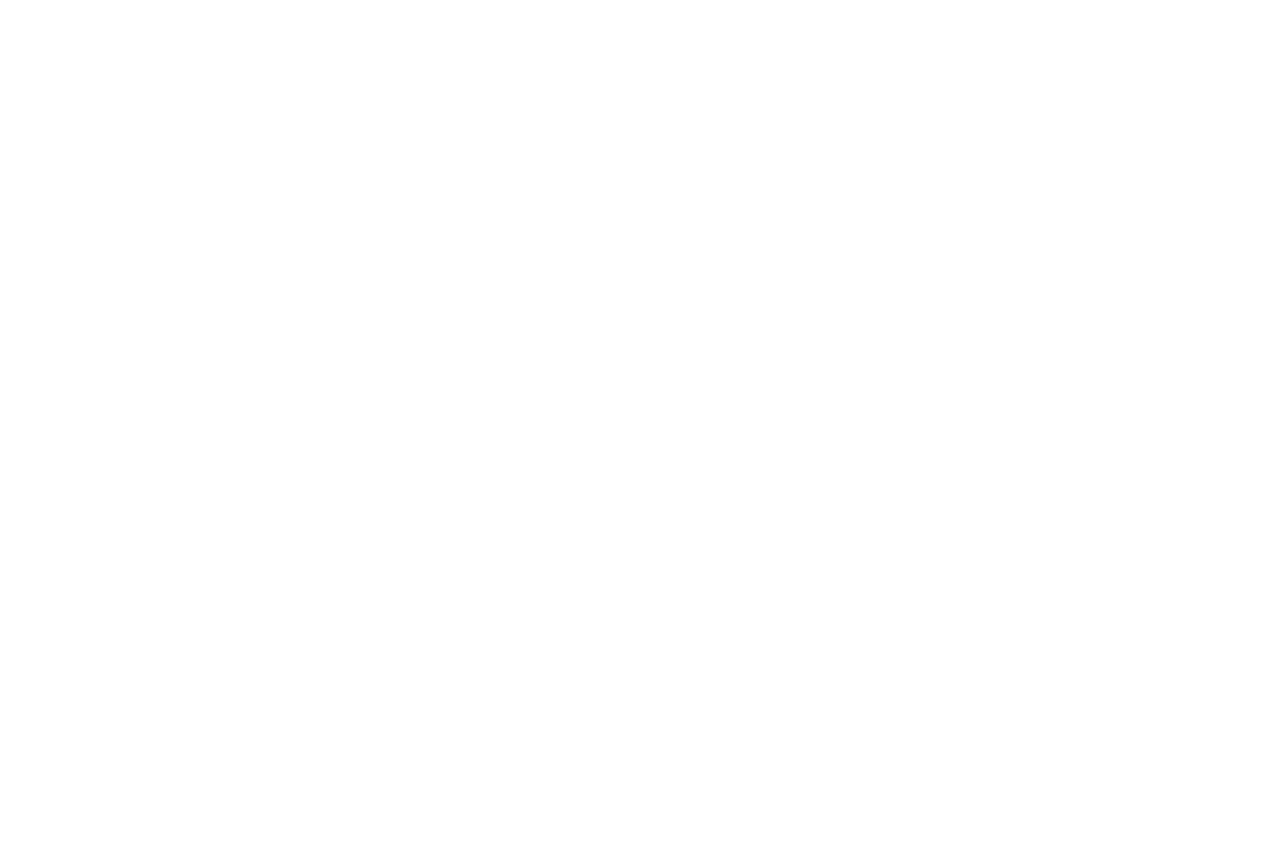
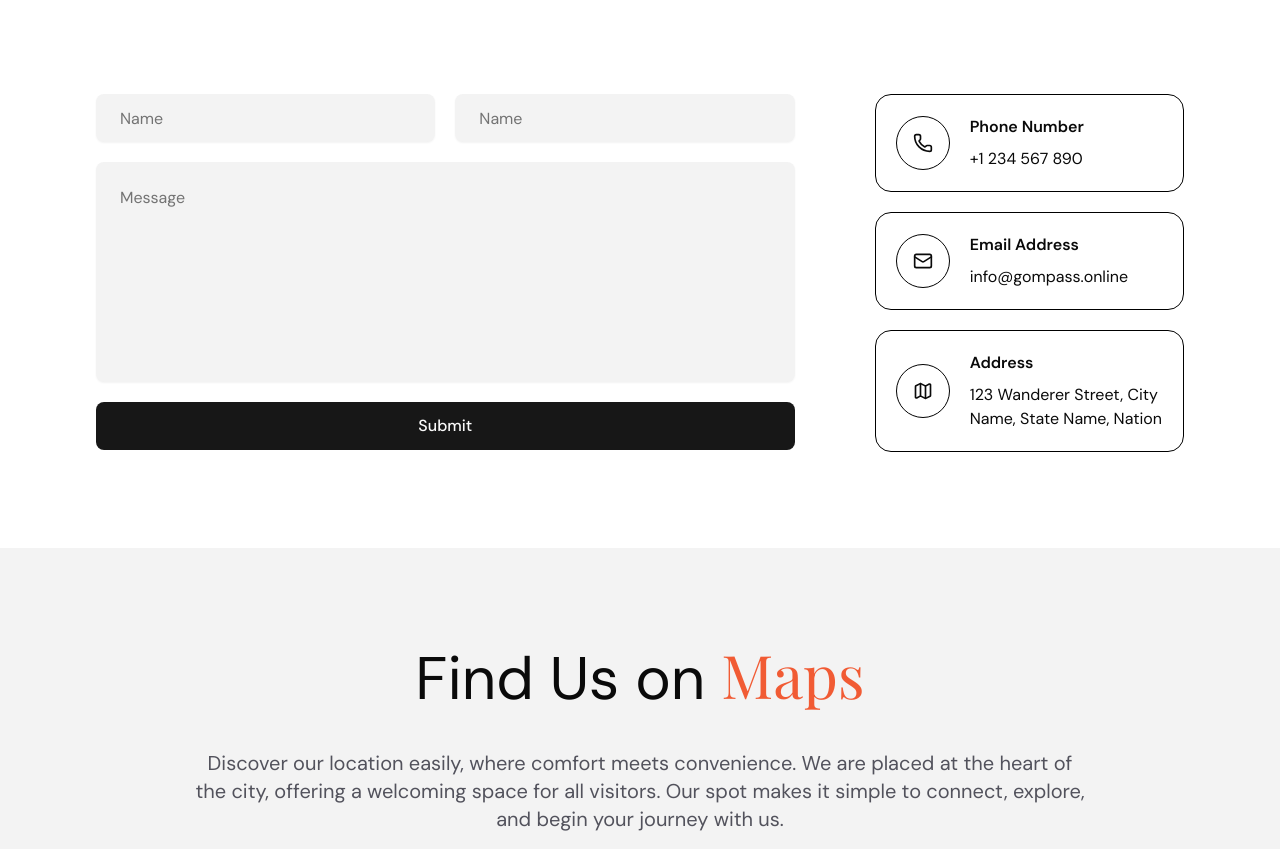
Before and after one commit to allajahzan-dev/gompass.trip, a Next.js app: page /contact in a window 1280 px wide. Shown: the part 448-1297 px from the top of the page. Before the commit the page ends 800 px from the top, so only its background shows below. Built offline with nearby package versions, Linux system fonts and the light colour scheme.

Commit message:
feat: completed contact page

```diff
--- /dev/null
+++ b/src/app/contact/components/ContactFormSection.tsx
@@ -0,0 +1,79 @@
+import { Button } from "@/components/ui/button";
+import { Input } from "@/components/ui/input";
+import { Textarea } from "@/components/ui/textarea";
+import { Mail, Map, Phone } from "lucide-react";
+
+// Contact form section
+export default function ContactFormSection() {
+    return (
+        <section
+            className="h-auto px-5 py-16 flex flex-col gap-16
+            md:px-10 xl:px-24 md:py-24"
+        >
+            <div
+                className="grid grid-cols-1 gap-16
+                lg:grid-cols-3 lg:gap-20"
+            >
+                {/* Contact form */}
+                <form
+                    className="col-span-1 space-y-5
+                    lg:col-span-2"
+                >
+                    <div className="flex items-center gap-5">
+                        <Input
+                            placeholder="Name"
+                            className="bg-[#f3f3f3] p-6 border-none"
+                        />
+                        <Input
+                            placeholder="Name"
+                            className="bg-[#f3f3f3] p-6 border-none"
+                        />
+                    </div>
+                    <Textarea
+                        placeholder="Message"
+                        className="h-55 bg-[#f3f3f3] p-6 border-none resize-none"
+                    />
+                    <Button className="w-full p-6 text-base cursor-pointer">
+                        Submit
+                    </Button>
+                </form>
+
+                {/* Details */}
+                <div className="flex flex-col gap-5">
+                    {/* Phone number */}
+                    <div className="flex items-center gap-5 p-5 border border-black rounded-2xl">
+                        <div className="p-4 border border-black rounded-full">
+                            <Phone className="w-5 h-5" />
+                        </div>
+                        <div className="space-y-2 ">
+                            <p className="font-semibold">Phone Number</p>
+                            <p>+1 234 567 890</p>
+                        </div>
+                    </div>
+
+                    {/* Email */}
+                    <div className="flex items-center gap-5 p-5 border border-black rounded-2xl">
+                        <div className="p-4 border border-black rounded-full">
+                            <Mail className="w-5 h-5" />
+                        </div>
+                        <div className="space-y-2 ">
+                            <p className="font-semibold">Email Address</p>
+                            <p>info@gompass.online</p>
+                        </div>
+                    </div>
+
+                    {/* Address */}
+                    <div className="flex items-center gap-5 p-5 border border-black rounded-2xl">
+                        <div className="p-4 border border-black rounded-full">
+                            <Map className="w-5 h-5" />
+                        </div>
+                        <div className="space-y-2 ">
+                            <p className="font-semibold">Address</p>
+                            <p>123 Wanderer Street, City Name, State Name, Nation</p>
+                        </div>
+                    </div>
+                </div>
+            </div>
+        </section>
+    );
+}
--- /dev/null
+++ b/src/app/contact/components/MainSection.tsx
@@ -0,0 +1,19 @@
+import TitleSection from "@/components/common/TitleSection";
+import FooterSection from "@/components/common/FooterSection";
+import ContactFormSection from "./ContactFormSection";
+import MapSection from "./MapSection";
+
+// Main section
+export default function MainSection() {
+    return (
+        <main className="overflow-hidden">
+            <TitleSection
+                bgImage="/images/contact/contact.jpg"
+                text={["Contact", "Us"]}
+            />
+            <ContactFormSection/>
+            <MapSection />
+            <FooterSection />
+        </main>
+    );
+}
--- /dev/null
+++ b/src/app/contact/components/MapSection.tsx
@@ -0,0 +1,50 @@
+import { playfair } from "@/app/fonts/playfair";
+import RevealSectionTitle from "@/components/animation/RevealSectionTitle";
+import { cn } from "@/lib/utils";
+
+// Map section
+export default function MapSection() {
+    return (
+        <section
+            className="min-h-screen px-5 py-16 bg-[#f3f3f3] flex flex-col gap-16
+            md:px-10 xl:px-24 md:py-24"
+        >
+            <div className="flex flex-col items-center justify-between gap-10">
+                {/* Title */}
+                <RevealSectionTitle
+                    initial={{ opacity: 0, y: 50 }}
+                    whileInView={{ opacity: 1, y: 0 }}
+                    viewport={{ amount: 0.2, once: true }}
+                    transition={{ duration: 0.5, delay: 0.3 }}
+                    className="col-span-1"
+                >
+                    Find Us on{" "}
+                    <i className={cn(playfair.className, "text-[#f15b34]")}>Maps</i>
+                </RevealSectionTitle>
+
+                {/* Description */}
+                <p
+                    className="text-lg text-zinc-600 text-center px-0
+                   lg:text-xl md:px-16 lg:px-24"
+                >
+                    Discover our location easily, where comfort meets convenience. We are
+                    placed at the heart of the city, offering a welcoming space for all
+                    visitors. Our spot makes it simple to connect, explore, and begin your
+                    journey with us.
+                </p>
+            </div>
+
+            {/* Map */}
+            <div className="w-full h-[500px]">
+                <iframe
+                    src="https://www.google.com/maps/embed?pb=!1m18!1m12!1m3!1d238055.77421427326!2d75.46882730348686!3d11.243326200000006!2m3!1f0!2f0!3f0!3m2!1i1024!2i768!4f13.1!3m3!1m2!1s0x3ba659e7fa565f7f%3A0xf43c062d5e4eefda!2sSouth%20Beach%20Kozhikode!5e1!3m2!1sen!2sin!4v1758767960237!5m2!1sen!2sin"
+                    width="100%"
+                    height="100%"
+                    allowFullScreen
+                    loading="lazy"
+                    className="rounded-2xl"
+                ></iframe>
+            </div>
+        </section>
+    );
+}
--- a/src/app/contact/page.tsx
+++ b/src/app/contact/page.tsx
@@ -1,8 +1,6 @@
+import MainSection from "./components/MainSection";
+
 // Contact
 export default function Contact() {
-  return (
-    <div className='h-screen flex items-center justify-center'>
-        <h1 className='text-4xl font-bold'>Contact Us</h1>
-    </div>
-  )
+    return <MainSection />
 }
--- a/src/components/common/FooterSection.tsx
+++ b/src/components/common/FooterSection.tsx
@@ -11,7 +11,7 @@
     return (
         <footer
             className="h-auto px-5 py-16 pb-5 bg-[#141414] flex flex-col gap-16
-            md:px-10 xl:px-24 lg:pb-16"
+            md:px-10 xl:px-24"
         >
             {/* Footer items */}
             <div
--- a/src/components/common/TitleSection.tsx
+++ b/src/components/common/TitleSection.tsx
@@ -25,7 +25,7 @@
                 <RevealSectionTitle
                     initial={{ opacity: 0, position: "relative", top: 50, right: 50 }}
                     whileInView={{ opacity: 1, position: "relative", top: 0, right: 0 }}
-                    viewport={{ once: true }}
+                    viewport={{ amount: 0.2, once: true }}
                     transition={{ duration: 0.5, delay: 0.3 }}
                     className="col-span-1 lg:col-span-2 text-white xl:text-7xl"
                 >
@@ -35,7 +35,7 @@
                 <RevealSectionTitle
                     initial={{ opacity: 0, position: "relative", bottom: 50, left: 50 }}
                     whileInView={{ opacity: 1, position: "relative", bottom: 0, left: 0 }}
-                    viewport={{ once: true }}
+                    viewport={{ amount: 0.2, once: true }}
                     transition={{ duration: 0.5, delay: 0.3 }}
                     className="col-span-1 lg:col-span-2 text-white xl:text-7xl"
                 >
--- a/src/components/ui/input.tsx
+++ b/src/components/ui/input.tsx
@@ -8,7 +8,7 @@
       type={type}
       data-slot="input"
       className={cn(
-        "file:text-foreground placeholder:text-muted-foreground selection:bg-primary selection:text-primary-foreground dark:bg-input/30 border-input h-9 w-full min-w-0 rounded-md border bg-transparent px-3 py-1 text-base shadow-xs transition-[color,box-shadow] outline-none file:inline-flex file:h-7 file:border-0 file:bg-transparent file:text-sm file:font-medium disabled:pointer-events-none disabled:cursor-not-allowed disabled:opacity-50 md:text-lg",
+        "file:text-foreground placeholder:text-muted-foreground selection:bg-primary selection:text-primary-foreground dark:bg-input/30 border-input h-9 w-full min-w-0 rounded-md border bg-transparent px-3 py-1 text-base shadow-xs transition-[color,box-shadow] outline-none file:inline-flex file:h-7 file:border-0 file:bg-transparent file:text-sm file:font-medium disabled:pointer-events-none disabled:cursor-not-allowed disabled:opacity-50 md:text-base",
         "aria-invalid:ring-destructive/20 dark:aria-invalid:ring-destructive/40 aria-invalid:border-destructive",
         className
       )}
--- a/src/components/ui/textarea.tsx
+++ b/src/components/ui/textarea.tsx
@@ -7,7 +7,7 @@
     <textarea
       data-slot="textarea"
       className={cn(
-        "border-input placeholder:text-muted-foreground flex field-sizing-content min-h-16 w-full rounded-md border bg-transparent px-3 py-2 text-base shadow-xs transition-[color,box-shadow] outline-none disabled:cursor-not-allowed disabled:opacity-50 md:text-lg",
+        "border-input placeholder:text-muted-foreground flex field-sizing-content min-h-16 w-full rounded-md border bg-transparent px-3 py-2 text-base shadow-xs transition-[color,box-shadow] outline-none disabled:cursor-not-allowed disabled:opacity-50 md:text-base",
         className
       )}
       {...props}
```
Also changed, not shown: public/images/contact/contact.jpg (added), public/images/home/contact/contact.jpg (deleted).
